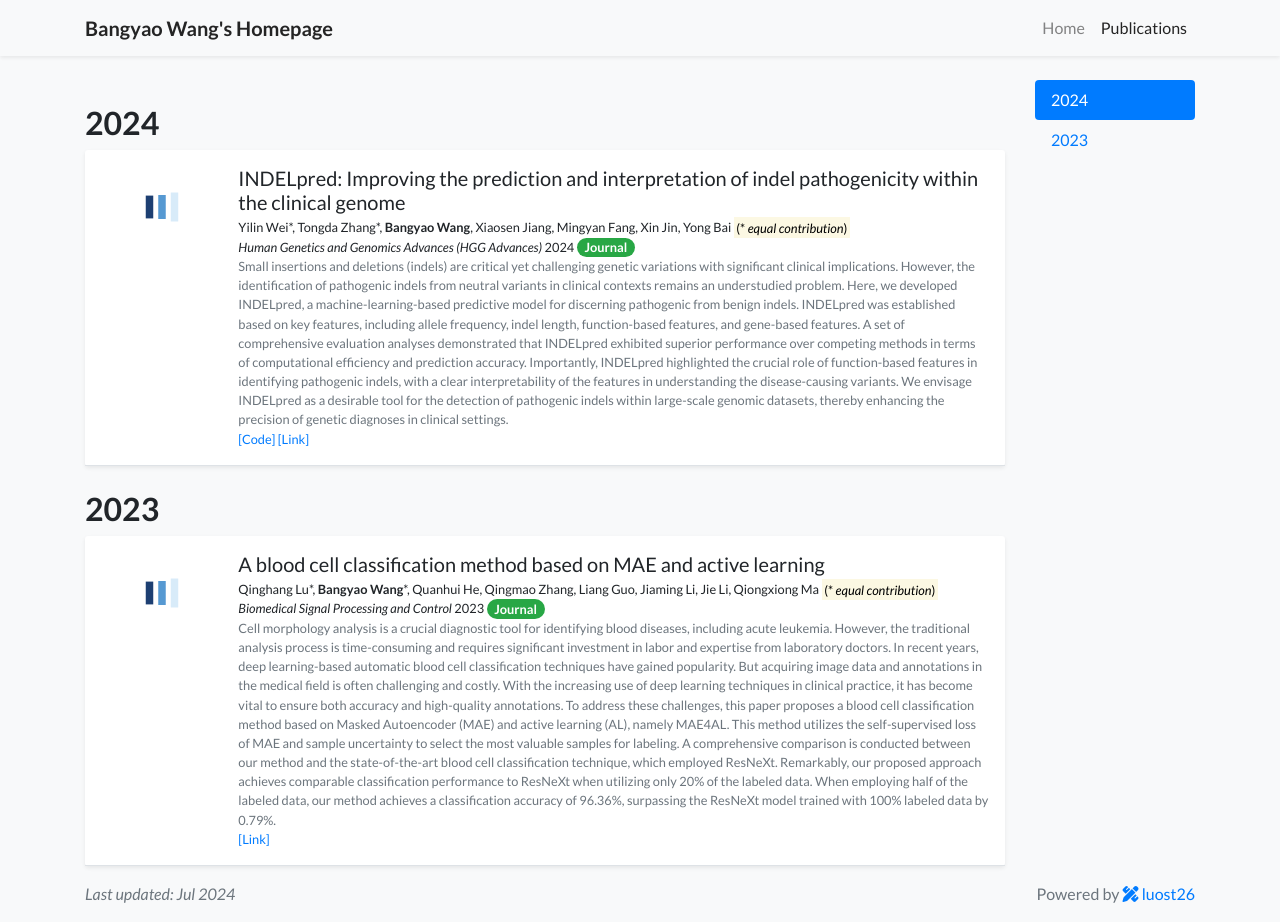
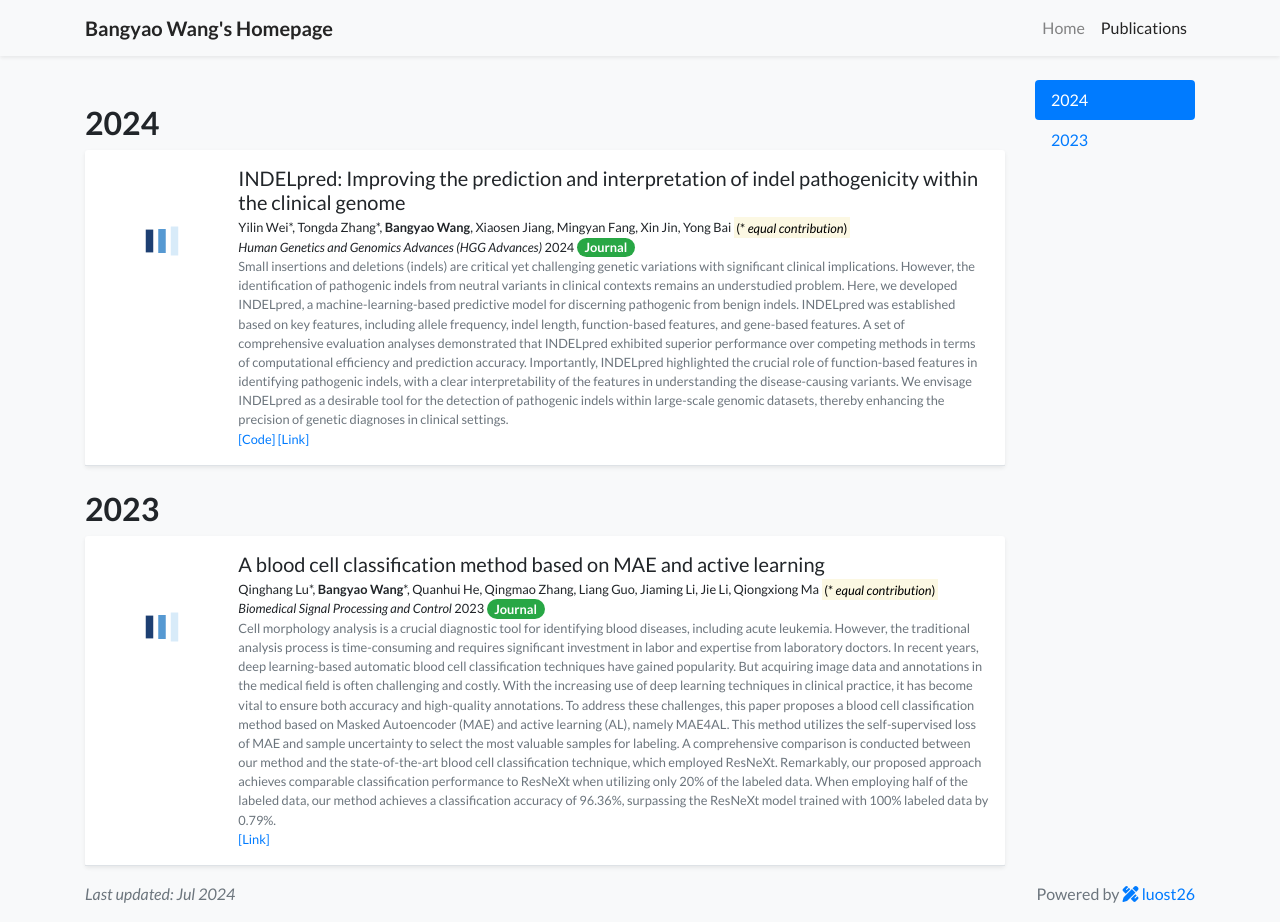
Before and after one commit to wby24/wby24.github.io, a Jekyll site: the page built from publications.html, in a window 1280 px wide and 922 px high. Built offline with Jekyll 4.4.1, drawn with Linux system fonts in a browser that asks for light colours; a style sheet for code colours, icons or effects is not loaded.

Commit message:
Update global.css

```diff
--- a/assets/css/global.css
+++ b/assets/css/global.css
@@ -48,7 +48,7 @@ img.lazy {
     background-repeat: no-repeat;
     background-position: 50% 50%;
     background-size: 50px 50px;
-    min-height: 80px;
+    min-height: 150px;
 }
 
 .badge-publication {
```
